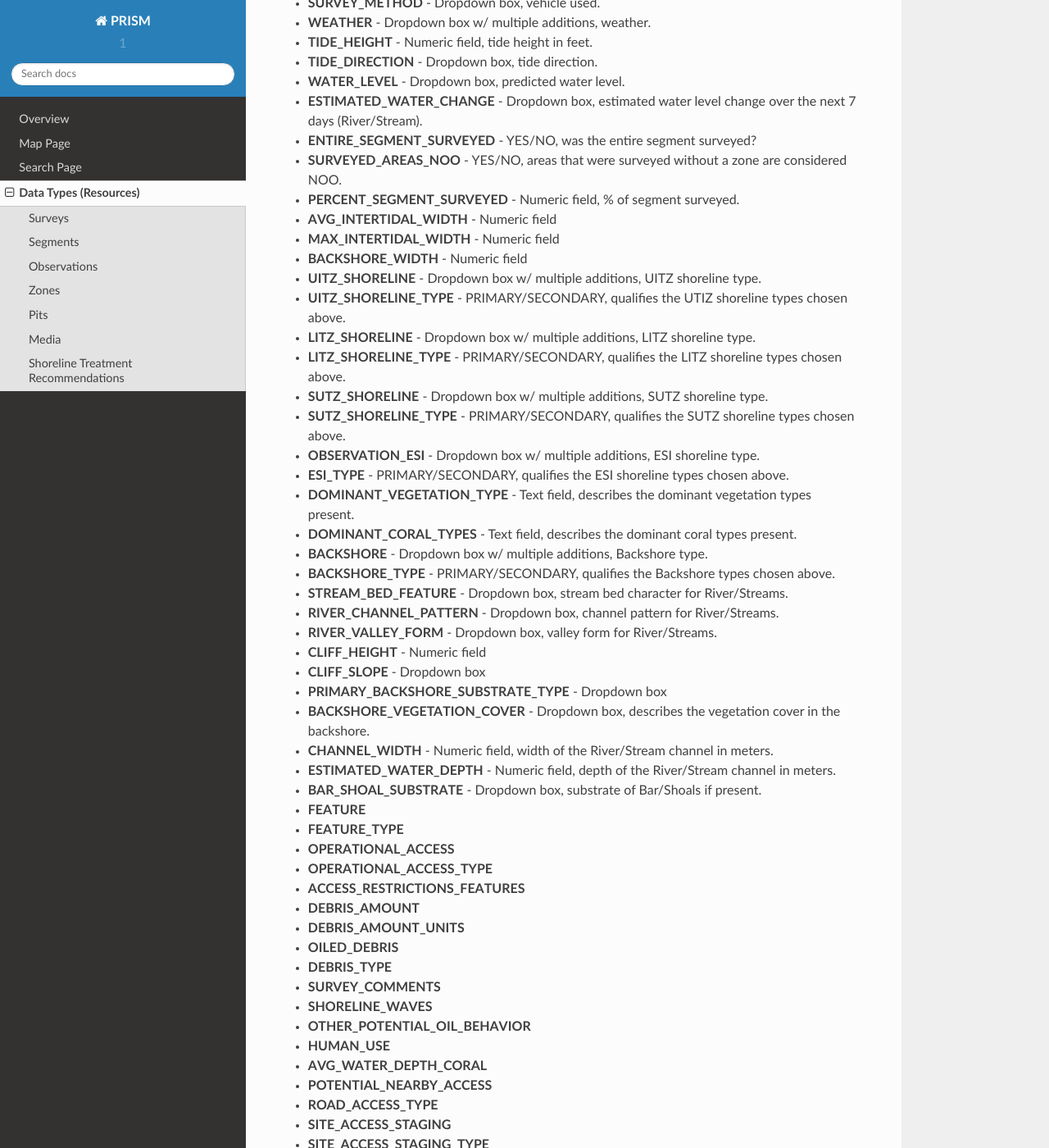
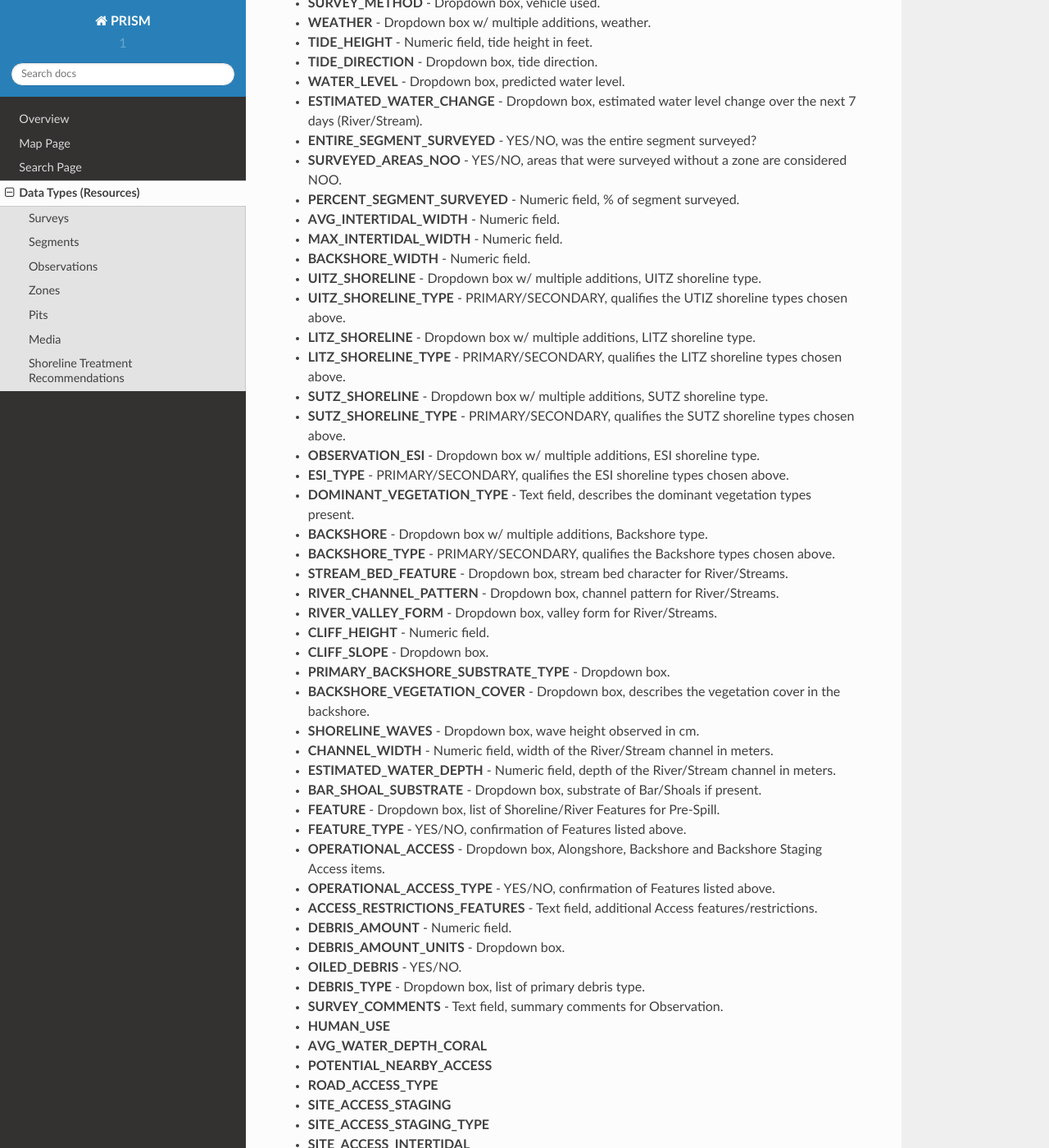
Before and after one commit to agraham/PRISM_rtd, a Sphinx documentation site: the page built from docs/resources.rst, in a window 1280 px wide and 1400 px high, scrolled down 1980 px. Shown: the whole window at 82% size. Built offline with Sphinx 7.4.7 and the Read the Docs theme 2.0.0, drawn with Linux system fonts in a browser that asks for light colours; some of the changed text lies outside the part shown.

Commit message:
Update resources.rst

```diff
--- a/docs/resources.rst
+++ b/docs/resources.rst
@@ -89,9 +89,9 @@ Observations are data collected for one Segment on one day by a team.  This is t
 - **ENTIRE_SEGMENT_SURVEYED** - YES/NO, was the entire segment surveyed?
 - **SURVEYED_AREAS_NOO** - YES/NO, areas that were surveyed without a zone are considered NOO.
 - **PERCENT_SEGMENT_SURVEYED** - Numeric field, % of segment surveyed.
-- **AVG_INTERTIDAL_WIDTH** - Numeric field
-- **MAX_INTERTIDAL_WIDTH** - Numeric field
-- **BACKSHORE_WIDTH** - Numeric field
+- **AVG_INTERTIDAL_WIDTH** - Numeric field.
+- **MAX_INTERTIDAL_WIDTH** - Numeric field.
+- **BACKSHORE_WIDTH** - Numeric field.
 - **UITZ_SHORELINE** - Dropdown box w/ multiple additions, UITZ shoreline type.
 - **UITZ_SHORELINE_TYPE** - PRIMARY/SECONDARY, qualifies the UTIZ shoreline types chosen above.
 - **LITZ_SHORELINE** - Dropdown box w/ multiple additions, LITZ shoreline type.
@@ -101,31 +101,29 @@ Observations are data collected for one Segment on one day by a team.  This is t
 - **OBSERVATION_ESI** - Dropdown box w/ multiple additions, ESI shoreline type.
 - **ESI_TYPE** - PRIMARY/SECONDARY, qualifies the ESI shoreline types chosen above.
 - **DOMINANT_VEGETATION_TYPE** - Text field, describes the dominant vegetation types present.
-- **DOMINANT_CORAL_TYPES** - Text field, describes the dominant coral types present.
 - **BACKSHORE** - Dropdown box w/ multiple additions, Backshore type.
 - **BACKSHORE_TYPE** - PRIMARY/SECONDARY, qualifies the Backshore types chosen above.
 - **STREAM_BED_FEATURE** - Dropdown box, stream bed character for River/Streams.
 - **RIVER_CHANNEL_PATTERN** - Dropdown box, channel pattern for River/Streams.
 - **RIVER_VALLEY_FORM** - Dropdown box, valley form for River/Streams.
-- **CLIFF_HEIGHT** - Numeric field
-- **CLIFF_SLOPE** - Dropdown box
-- **PRIMARY_BACKSHORE_SUBSTRATE_TYPE** - Dropdown box
+- **CLIFF_HEIGHT** - Numeric field.
+- **CLIFF_SLOPE** - Dropdown box.
+- **PRIMARY_BACKSHORE_SUBSTRATE_TYPE** - Dropdown box.
 - **BACKSHORE_VEGETATION_COVER** - Dropdown box, describes the vegetation cover in the backshore.
+- **SHORELINE_WAVES** - Dropdown box, wave height observed in cm.
 - **CHANNEL_WIDTH** - Numeric field, width of the River/Stream channel in meters.
 - **ESTIMATED_WATER_DEPTH** - Numeric field, depth of the River/Stream channel in meters.
 - **BAR_SHOAL_SUBSTRATE** - Dropdown box, substrate of Bar/Shoals if present.
-- **FEATURE**
-- **FEATURE_TYPE**
-- **OPERATIONAL_ACCESS**
-- **OPERATIONAL_ACCESS_TYPE**
-- **ACCESS_RESTRICTIONS_FEATURES**
-- **DEBRIS_AMOUNT**
-- **DEBRIS_AMOUNT_UNITS**
-- **OILED_DEBRIS**
-- **DEBRIS_TYPE**
-- **SURVEY_COMMENTS**
-- **SHORELINE_WAVES**
-- **OTHER_POTENTIAL_OIL_BEHAVIOR**
+- **FEATURE** - Dropdown box, list of Shoreline/River Features for Pre-Spill.
+- **FEATURE_TYPE** - YES/NO, confirmation of Features listed above.
+- **OPERATIONAL_ACCESS** - Dropdown box, Alongshore, Backshore and Backshore Staging Access items.
+- **OPERATIONAL_ACCESS_TYPE** - YES/NO, confirmation of Features listed above.
+- **ACCESS_RESTRICTIONS_FEATURES** - Text field, additional Access features/restrictions.
+- **DEBRIS_AMOUNT** - Numeric field.
+- **DEBRIS_AMOUNT_UNITS** - Dropdown box.
+- **OILED_DEBRIS** - YES/NO.
+- **DEBRIS_TYPE** - Dropdown box, list of primary debris type.
+- **SURVEY_COMMENTS** - Text field, summary comments for Observation.
 - **HUMAN_USE**
 - **AVG_WATER_DEPTH_CORAL**
 - **POTENTIAL_NEARBY_ACCESS**
```
Also changed, not shown: other parts of docs/resources.rst (+1 -0 lines).
